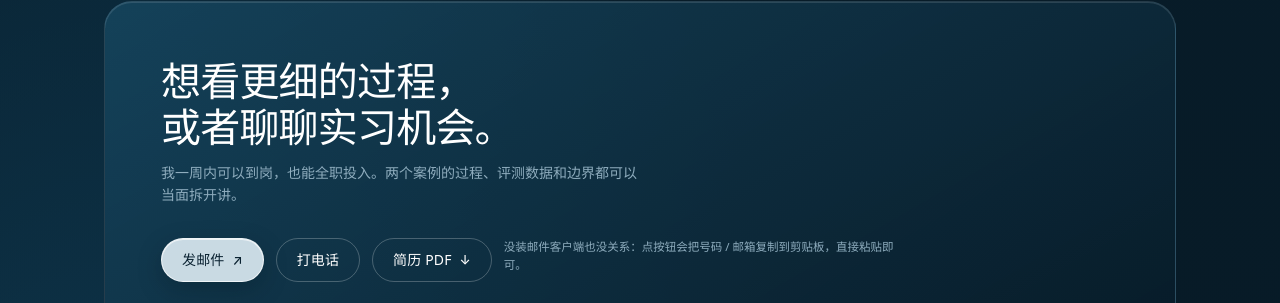
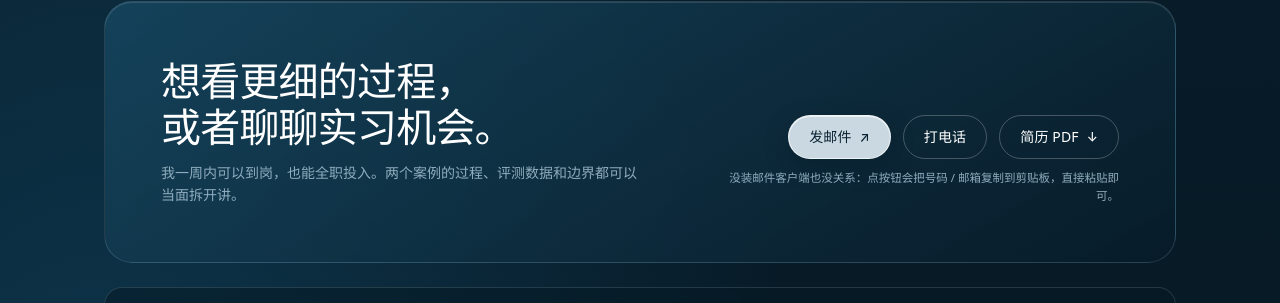
Before and after one commit to Easylove915/Easylove915.github.io, a plain HTML site: page index.html in a window 1280 px wide. Shown: the part 2871-3174 px from the top of the page. Drawn offline with Linux system fonts and the light colour scheme.

Commit message:
layout: contact hint under buttons

```diff
--- a/index.html
+++ b/index.html
@@ -205,10 +205,12 @@
           <h2 class="heading-lg">想看更细的过程，<br>或者聊聊实习机会。</h2>
           <p>我一周内可以到岗，也能全职投入。两个案例的过程、评测数据和边界都可以当面拆开讲。</p>
         </div>
-        <div class="contact-actions">
-          <a class="btn btn-primary" href="mailto:2748916664@qq.com">发邮件 <span class="arw">↗</span></a>
-          <a class="btn btn-glass" href="tel:15238212663">打电话</a>
-          <a class="btn btn-glass" href="assets/resume.pdf" download="王雁鹏-简历-AI产品实习生.pdf">简历 PDF <span class="arw">↓</span></a>
+        <div class="contact-side">
+          <div class="contact-actions">
+            <a class="btn btn-primary" href="mailto:2748916664@qq.com">发邮件 <span class="arw">↗</span></a>
+            <a class="btn btn-glass" href="tel:15238212663">打电话</a>
+            <a class="btn btn-glass" href="assets/resume.pdf" download="王雁鹏-简历-AI产品实习生.pdf">简历 PDF <span class="arw">↓</span></a>
+          </div>
           <p class="contact-hint">没装邮件客户端也没关系：点按钮会把号码 / 邮箱复制到剪贴板，直接粘贴即可。</p>
         </div>
       </div>
--- a/style.css
+++ b/style.css
@@ -874,4 +874,6 @@ section[id]{scroll-margin-top:96px}
 .toast.is-on{opacity:1; transform:translateY(0)}
 @media (max-width:640px){ .toast{bottom:20px; font-size:12.5px; padding:10px 14px} }
 
-.contact-hint{margin:10px 0 0; font-size:11.5px; line-height:1.6; color:var(--ink-faint); max-width:24em}
+.contact-side{display:flex; flex-direction:column; align-items:flex-end; gap:10px}
+.contact-hint{margin:0; font-size:11.5px; line-height:1.6; color:var(--ink-faint); max-width:26em; text-align:right}
+@media (max-width:760px){ .contact-side{align-items:flex-start} .contact-hint{text-align:left} }
```
